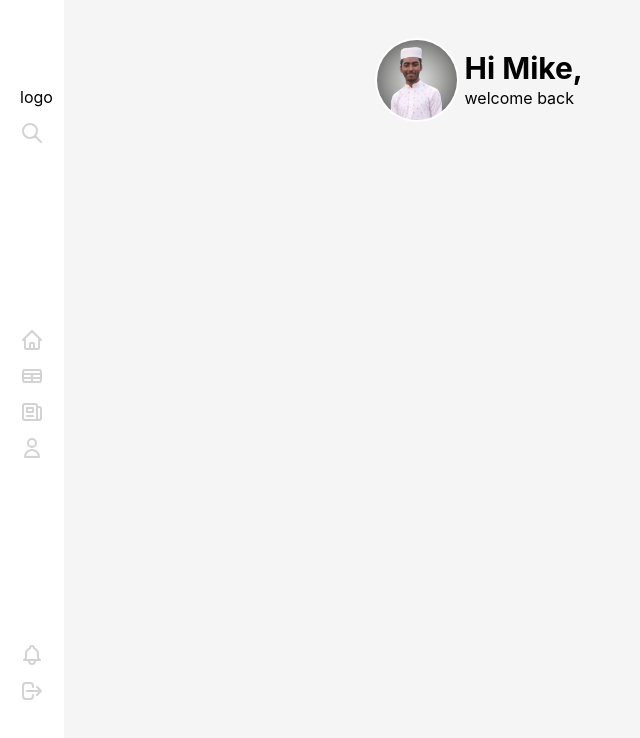
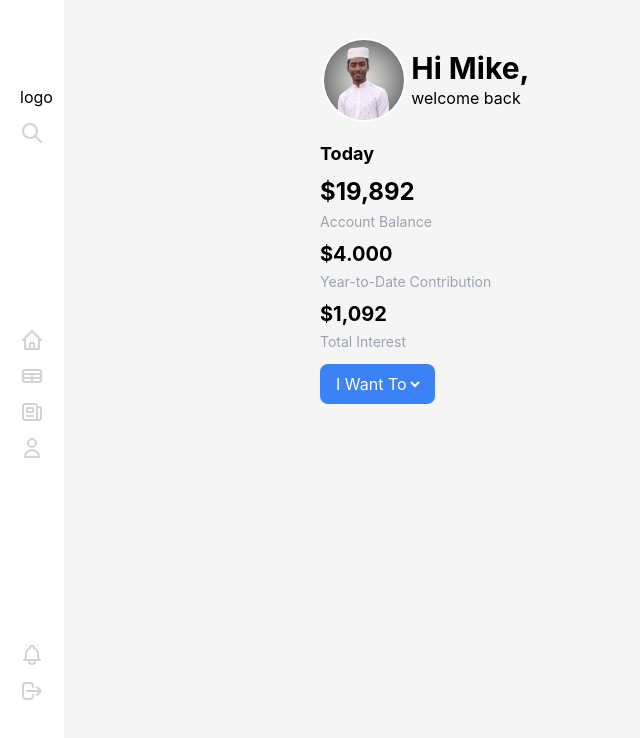
Before and after one commit to mahfuzswaron/user-dashboard, a React (Create React App) app: page / in a window 1280 px wide. Shown: the top 738 px of the page, without its empty margins (0-640 px from the left). Built offline with nearby package versions, Linux system fonts and the light colour scheme.

Commit message:
today div done

```diff
--- a/src/components/sections/Hello_section/HelloSection.js
+++ b/src/components/sections/Hello_section/HelloSection.js
@@ -1,10 +1,12 @@
 import React from 'react';
-import user_pic from '../../../../src/user-pic.jpg'
+import user_pic from '../../../../src/user-pic.jpg';
+import Title from '../../shared/Title';
+import SmallText from '../../shared/SmallText';
 
 const HelloSection = () => {
     return (
-        <section className='flex flex-col items-center mt-10'>
-            <div className='flex justify-around items-center w-2/3'>
+        <section className='flex flex-col items-cente '>
+            <div className='flex justify-around items-center mt-10 w-2/3'>
                 <div>
                     <img className='inline-block h-20 w-20 rounded-full ring-2 ring-white' src={user_pic} alt='' />
                 </div>
@@ -13,6 +15,31 @@ const HelloSection = () => {
                     <p>welcome back</p>
                 </div>
             </div>
+            {/* ---------------------------------------- */}
+            <div className='mt-5'>
+                <Title> Today </Title>
+                <div className='mt-2'>
+                    <h4 className='text-2xl font-bold'>$19,892</h4>
+                    <SmallText>Account Balance</SmallText>
+                </div>
+                <div className='mt-2'>
+                    <h4 className='text-xl font-bold'>$4.000</h4>
+                    <SmallText>Year-to-Date Contribution </SmallText>
+                </div>
+                <div className='mt-2'>
+                    <h4 className='text-xl font-bold'>$1,092</h4>
+                    <SmallText>Total Interest</SmallText>
+                </div>
+                <button className='btn py-2 px-3 mt-3 bg-blue-500 rounded-lg'>
+                    <select name="want-to" id="want-to" className='bg-blue-500  text-white border-none outline-none'>
+                        <option value="I Want to">I Want To</option>
+                        <option value="foo">foo</option>
+                        <option value="bar">bar</option>
+                        <option value="nothing">nothing</option>
+                    </select>
+                </button>
+            </div>
+
 
         </section>
     );
--- a/src/components/shared/SmallText.js
+++ b/src/components/shared/SmallText.js
@@ -1,9 +1,9 @@
 import React from 'react';
 
-const SmallText = ({ chilldren }) => {
+const SmallText = ({ children }) => {
     return (
-        <p >
-            {chilldren}
+        <p className='text-gray-400 text-sm mt-1'>
+            {children}
         </p>
     );
 };
--- a/src/components/shared/Title.js
+++ b/src/components/shared/Title.js
@@ -1,9 +1,9 @@
 import React from 'react';
 
-const Title = ({ chilldren }) => {
+const Title = ({ children }) => {
     return (
-        <h3>
-            {chilldren}
+        <h3 className='text-lg font-bold'>
+            {children}
         </h3>
     );
 };
```
